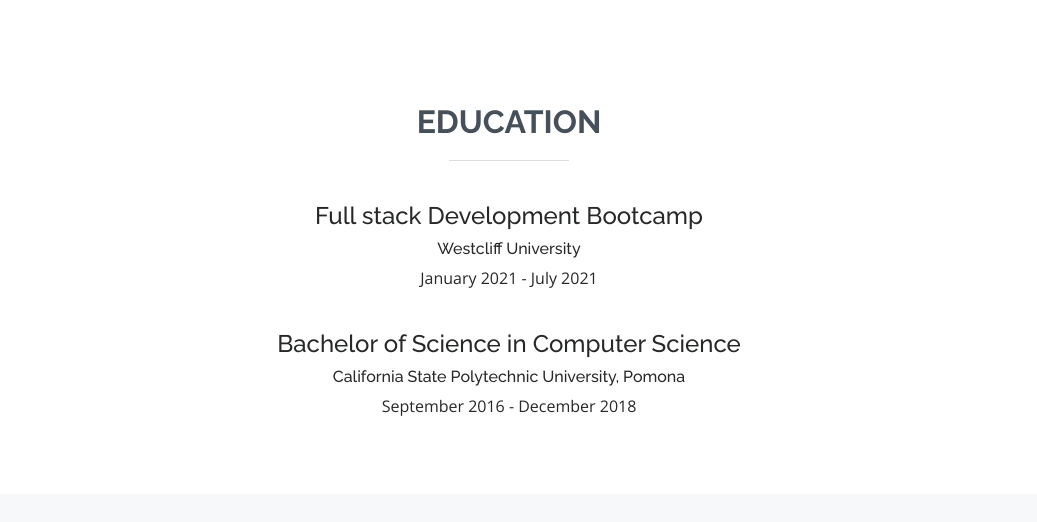
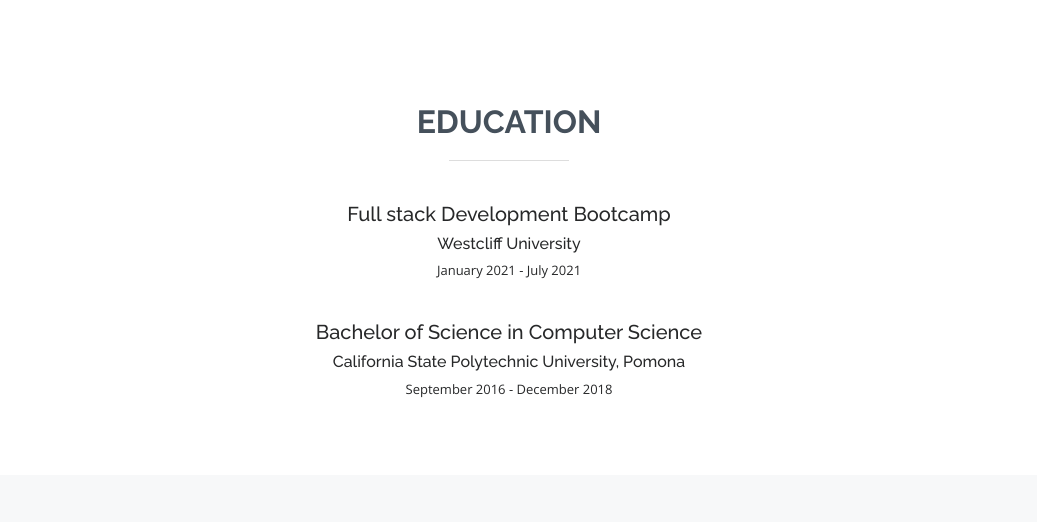
Before and after one commit to soryaek/soryaek.github.io, a plain HTML site: page index.html in a window 1280 px wide. Shown: the part 4211-4733 px from the top of the page, without its empty margins (181-1218 px from the left). Drawn offline with nearby package versions, Linux system fonts and the light colour scheme.

Commit message:
minor fix

```diff
--- a/assets/css/style.css
+++ b/assets/css/style.css
@@ -352,9 +352,14 @@
 }
 
 .education-list {
-  width: 50%;
-  min-width: 500px;
   margin: 0 auto;
+}
+
+.education-list p {
+  font-size: 13px;
+}
+
+.education1, .education2 {
   text-align: center;
 }
 
--- a/index.html
+++ b/index.html
@@ -343,13 +343,13 @@
         </div>
         <div class="education-list">
           <div class="education1">
-            <h4>Full stack Development Bootcamp</h4>
+            <h5>Full stack Development Bootcamp</h5>
             <h6>Westcliff University</h6>
             <p>January 2021 - July 2021</p>
           </div>
           <br>
           <div class="education2">
-            <h4>Bachelor of Science in Computer Science</h4>
+            <h5>Bachelor of Science in Computer Science</h5>
             <h6>California State Polytechnic University, Pomona</h6>
             <p>September 2016 - December 2018</p>
           </div>
```
